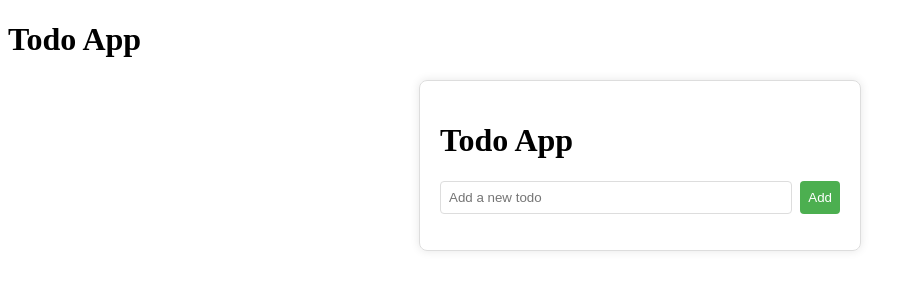
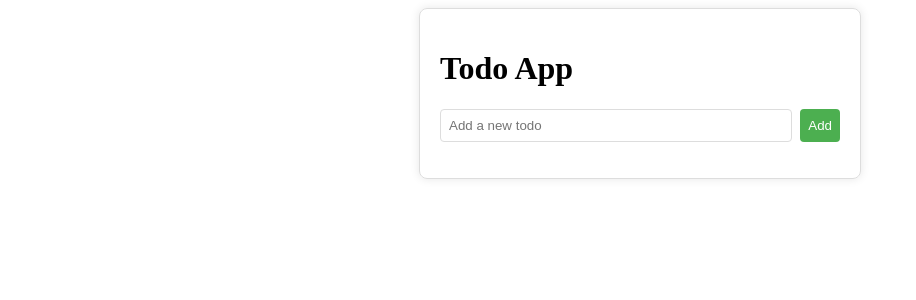
Before and after one commit to adnanZe/Todo-nuxt-express, a Nuxt app in the folder todo-frontend/: page / in a window 1280 px wide. Shown: the top 300 px of the page, without its empty margins (0-916 px from the left). Built offline with nearby package versions, Linux system fonts and the light colour scheme.

Commit message:
[small] removed h1 from app.vue file

```diff
--- a/todo-frontend/app.vue
+++ b/todo-frontend/app.vue
@@ -1,6 +1,5 @@
 <template>
   <div>
-    <h1>Todo App</h1>
     <Todo />
   </div>
 </template>
```
